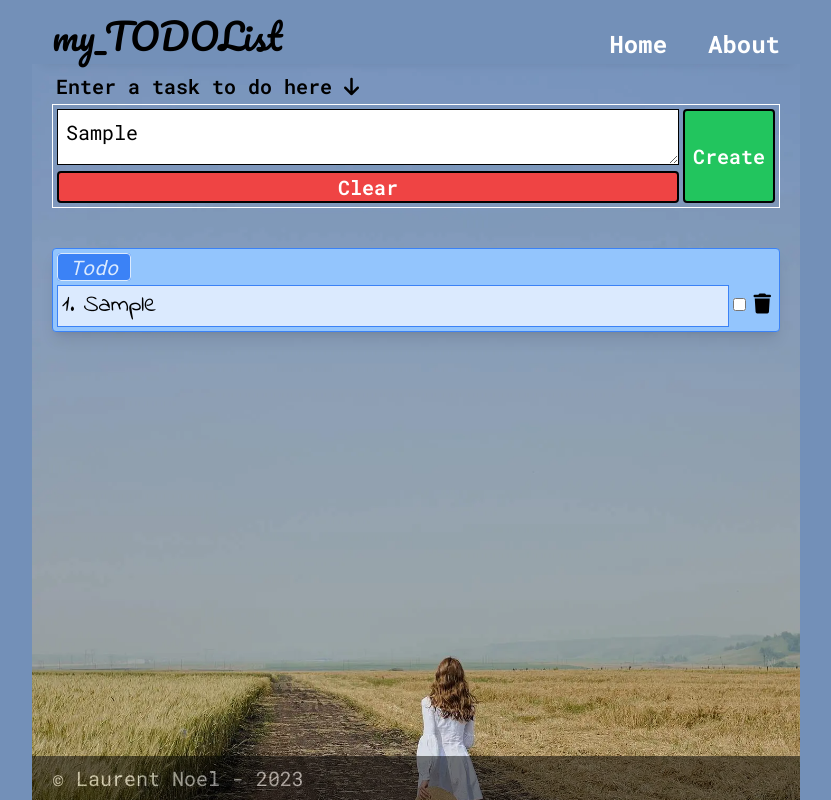
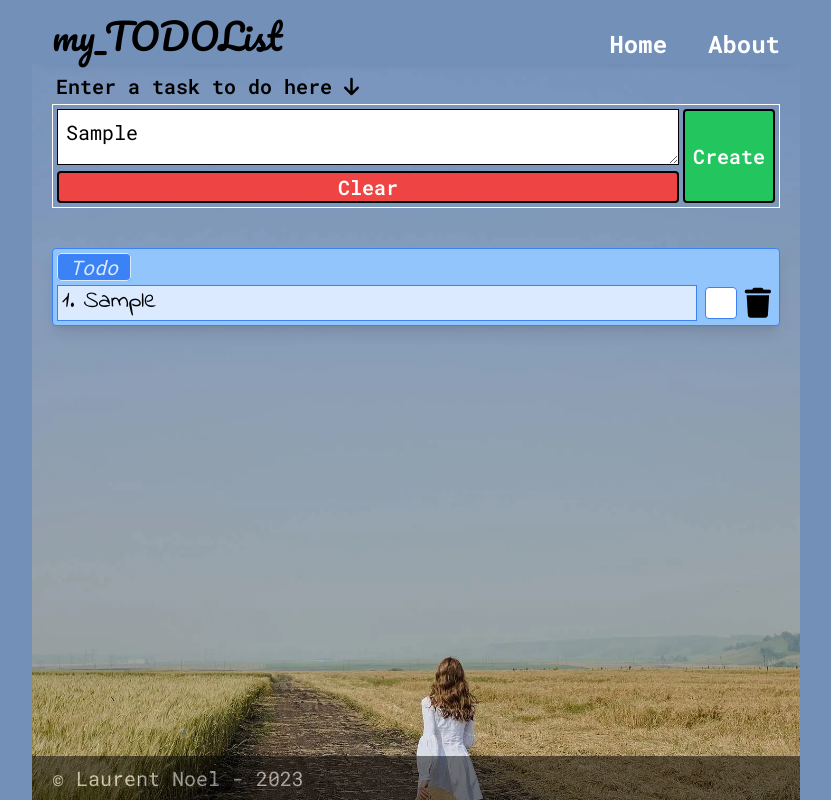
Before and after one commit to lnoel4289/todolist, a React (Vite) app: page / in a window 1280 px wide. Both pictures are taken after typing "Sample" into the empty fields and a click on the button "Create". Shown: the whole page, without its empty margins (224-1055 px from the left). Built offline with nearby package versions, Linux system fonts and the light colour scheme.

Commit message:
accessible checkbox

```diff
--- a/src/components/Todo/index.jsx
+++ b/src/components/Todo/index.jsx
@@ -10,7 +10,7 @@ const Todo = ({
   const undoneArticleStyle = "bg-blue-300 border-blue-500";
   const doneArticleStyle = "bg-green-300 border-green-500";
   const baseParagStyle =
-    "grow border p-1 break-words hyphens-auto mt-1 font-indie sm:text-2xl";
+    "grow border px-1 break-words hyphens-auto font-indie text-lg xs:text-xl sm:text-2xl";
   const undoneParagStyle = "bg-blue-100 border-blue-500";
   const doneParagStyle = "bg-green-100 border-green-500";
   const baseSpanStyle = "italic px-3 rounded border";
@@ -35,7 +35,7 @@ const Todo = ({
       >
         {isChecked ? "Done !" : "Todo"}
       </span>
-      <div className="flex justify-between min-h-38">
+      <div className="flex justify-between mt-1">
         <p
           className={
             isChecked
@@ -45,17 +45,20 @@ const Todo = ({
         >
           {isChecked ? `` : index + 1 + `.`} {string}
         </p>
-        <div className="flex items-center space-x-2 p-1">
-          <input
-            type="checkbox"
-            id="todoCheckbox"
-            checked={isChecked}
-            onChange={handleChange}
-          />{" "}
-          <i
-            className="fa-solid fa-trash Class Properties"
-            onClick={handleDelete}
-          />
+        <div className="flex items-center space-x-2 px-1 pl-2">
+          <label
+            htmlFor={isChecked ? `done${index}` : `todo${index}`}
+            className="relative w-8 h-8 bg-white border rounded border-blue-500"
+          >
+            <input
+              type="checkbox"
+              id={isChecked ? `done${index}` : `todo${index}`}
+              checked={isChecked}
+              onChange={handleChange}
+              className="invisible"
+            /><span className={isChecked ? `absolute top-0 left-0 rounded-sm bg-green-500 w-full h-full after:content-[''] after:absolute after:left-1.5 after:top-1.5 after:w-5 after:h-3 after:border-white after:border-b-4 after:border-l-4 after:-rotate-45` : ``}></span>
+          </label>
+          <i className="fa-solid fa-trash text-3xl" onClick={handleDelete} />
         </div>
       </div>
     </article>
```
